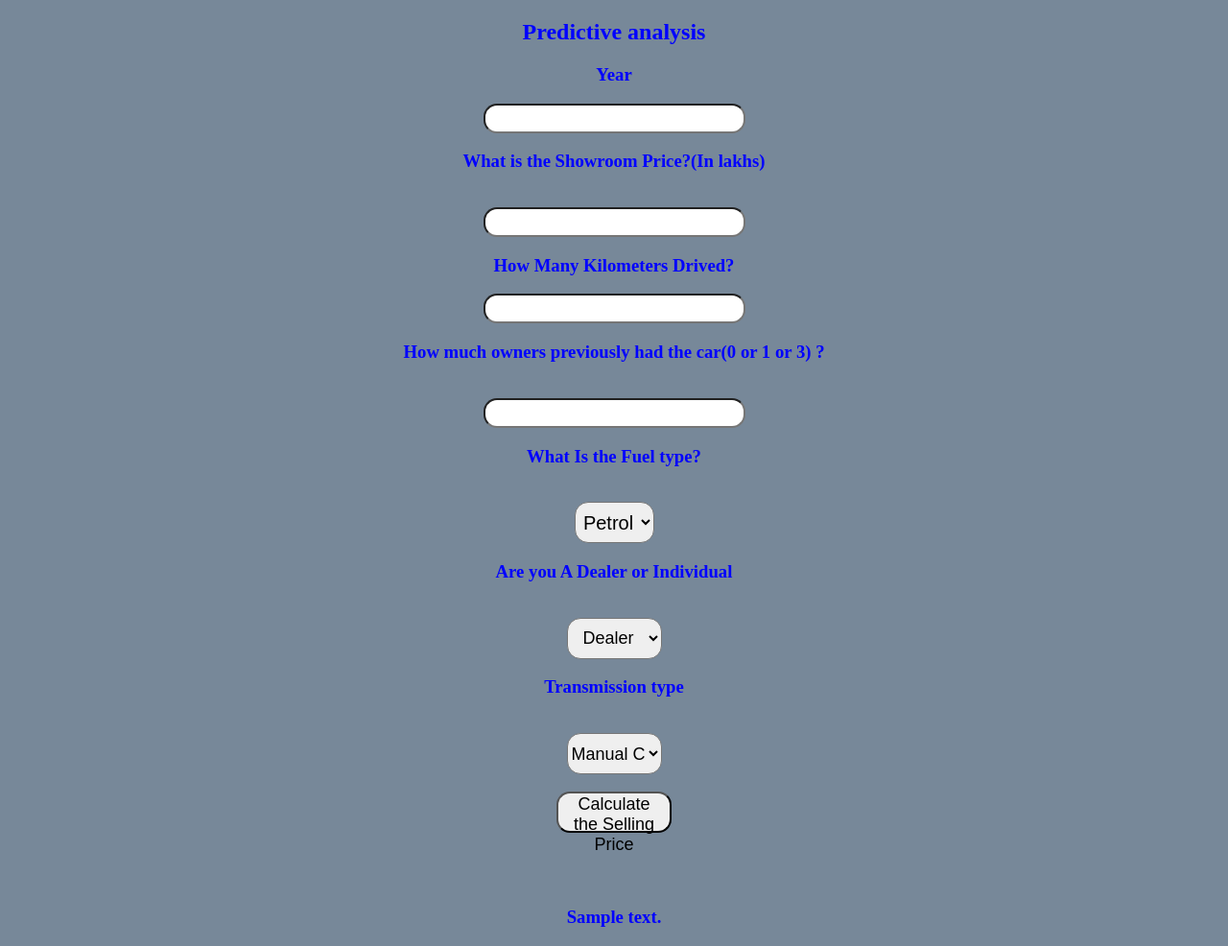
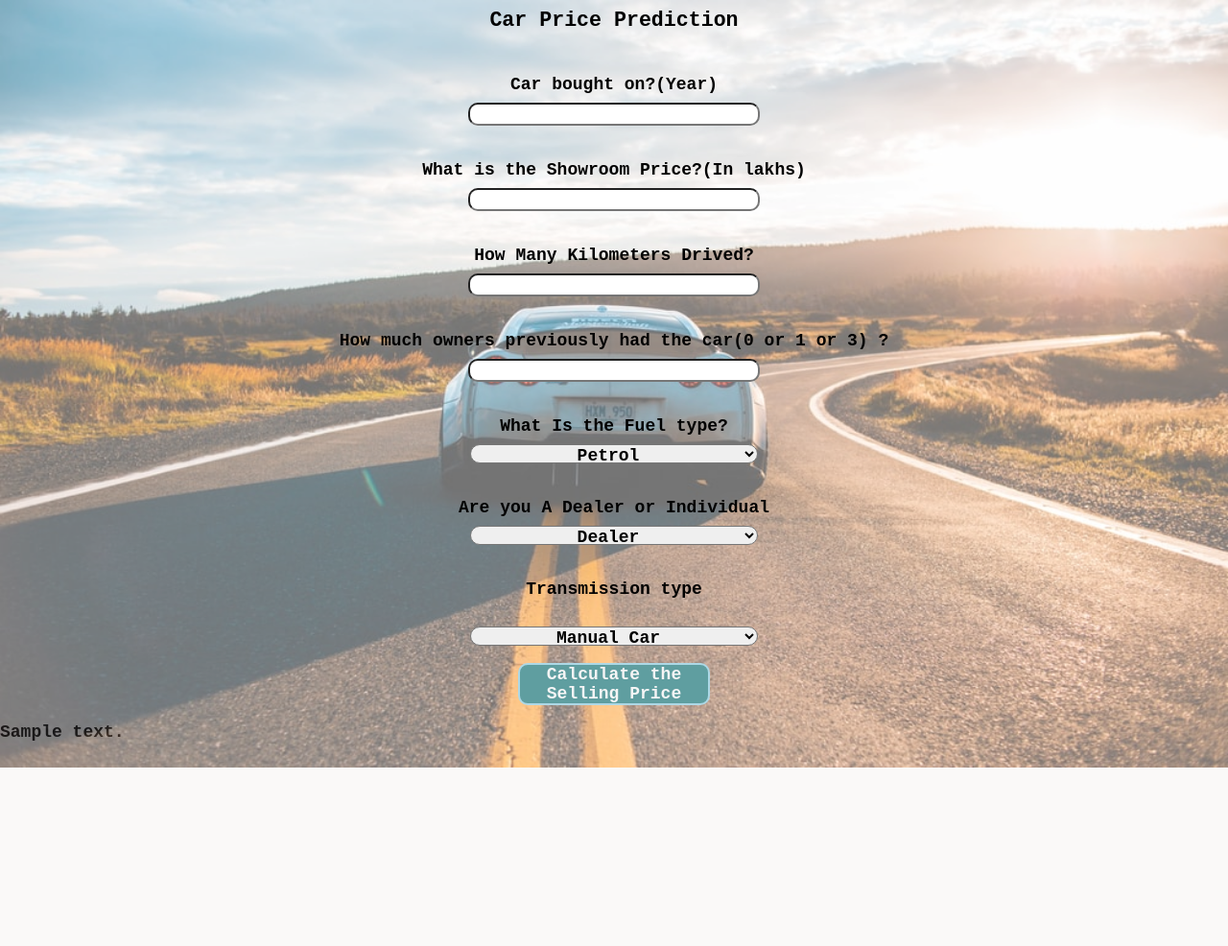
Before and after one commit to Sudharsan25/CarPrediction, a Flask app: template templates/index.html in a window 1280 px wide. Shown: the whole page at 96% size. After the commit the page ends 800 px from the top, so only its background shows below. Run offline with Flask 2, Linux system fonts and the light colour scheme; the template is opened without the code that fills it: most values are stand-ins (such as "Sample title", 1, 10 or a date in 2020); parts of the project's set-up code (start-up, migrations or seed data) failed here and were passed over.

Commit message:
Finished Front-end

```diff
--- a/app.py
+++ b/app.py
@@ -1,5 +1,5 @@
 from flask import Flask, render_template, request
-import jsonify
+from matplotlib.style import context
 import requests
 import pickle
 import numpy as np
@@ -45,10 +45,29 @@ def predict():
             Transmission_Mannual=0
         prediction=model.predict([[Present_Price,Kms_Driven2,Owner,Year,Fuel_Type_Diesel,Fuel_Type_Petrol,Seller_Type_Individual,Transmission_Mannual]])
         output=round(prediction[0],2)
+
+        if (output<5):
+            image = "less_than_5"
+        elif (output>=5 and output <10):
+            image= "5-10"
+        elif (output>=10 and output <20):
+            image = "10-20"
+        elif (output>=20 and output <50):
+            image = "20-50"
+        elif (output>=50):
+            image= "above_50"
+
+        image_url = "../static/images/{}.jpg".format(image)
+
         if output<0:
-            return render_template('index.html',prediction_texts="Sorry you cannot sell this car")
+            prediction_text = "Sorry You can not sell this car."
         else:
-            return render_template('index.html',prediction_text="You Can Sell The Car at {} lakhs".format(output))
+            prediction_text="Your Car is worth for around {} lakhs. You can sell this car at this Price.".format(output)
+
+        print(prediction_text)
+        print(image_url)
+
+        return render_template('predict.html',prediction_text=prediction_text,image_url=image_url)
     else:
         return render_template('index.html')
 
--- /dev/null
+++ b/static/style.css
@@ -0,0 +1,96 @@
+* {
+  padding: 0;
+  margin: 0;
+  font-family: "Courier New", Courier, monospace;
+  font-size: large;
+  font-weight: bold;
+}
+
+.wrap {
+  overflow: hidden;
+  position: relative;
+  width: 100vw;
+  height: 100vh;
+}
+
+.background {
+  opacity: 0.6;
+  position: absolute;
+  left: 0;
+  top: 0;
+  width: 100%;
+  height: 100%;
+  transition: all ease-in 1s;
+}
+
+.form {
+  position: relative;
+  text-align: center;
+}
+
+.form h2 {
+  font-size: larger;
+  font-weight: bolder;
+  margin: 0.5rem;
+}
+
+.details {
+  display: flex;
+  flex-direction: column;
+  justify-content: center;
+  align-items: center;
+}
+
+.inputs {
+  display: flex;
+  flex-direction: column;
+  align-items: center;
+  justify-content: center;
+  margin-top: 2rem;
+}
+
+.inputs input {
+  margin-top: 0.5rem;
+  width: 300px;
+  border-radius: 10px;
+  height: 20px;
+  text-align: center;
+}
+
+.inputs select {
+  margin-top: 0.5rem;
+  width: 300px;
+  border-radius: 10px;
+  height: 20px;
+  text-align: center;
+}
+
+#sub {
+  margin: 1rem;
+  width: 200px;
+  color: whitesmoke;
+  background-color: cadetblue;
+  border: 2px solid lightblue;
+  border-radius: 10px;
+  cursor: pointer;
+}
+
+.predict_wrap {
+  display: flex;
+  flex-direction: column;
+  justify-content: center;
+  align-items: center;
+  height: 100vh;
+}
+
+.predict_wrap img {
+  height: 30%;
+  width: 30%;
+  border-radius: 20px;
+  transition: all 1s ease-in;
+}
+
+.predict_wrap h3 {
+  margin-top: 1rem;
+  width: 50%;
+}
--- a/templates/index.html
+++ b/templates/index.html
@@ -4,156 +4,68 @@
 <head>
     <meta charset="UTF-8">
     <meta name="viewport" content="width=device-width, initial-scale=1.0">
-    <title>Document</title>
+    <title>Car Price Prediction</title>
+    <link rel="stylesheet" href="../static/style.css">
 </head>
 
 <body>
 
-    <div style="color:blue">
-        <form action="{{ url_for('predict')}}" method="post">
-            <h2>Predictive analysis</h2>
-            <h3>Year</h3>
-            <input id="first" name="Year" type="number ">
-            <h3>What is the Showroom Price?(In lakhs)</h3><br><input id="second" name="Present_Price" required="required">
-            <h3>How Many Kilometers Drived?</h3><input id="third" name="Kms_Driven" required="required">
-            <h3>How much owners previously had the car(0 or 1 or 3) ?</h3><br><input id="fourth" name="Owner" required="required">
-            <h3>What Is the Fuel type?</h3><br><select name="Fuel_Type" id="fuel" required="required">
+    <div class="wrap">
+        <img class="background" src="/static/images/background.jpg" alt=""/>
+        <form action="{{ url_for('predict')}}" method="POST" class="form">
+            <h2>Car Price Prediction</h2>
+                <div class="details">
+                    <div class="inputs">
+                        <h3>Car bought on?(Year)</h3>
+                        <input name="Year" type="number"/>
+                    </div>
+                    <div class="inputs">
+                        <h3>What is the Showroom Price?(In lakhs)</h3>
+                        <input name="Present_Price" required="required"/>
+                    </div>
+                    <div class="inputs">
+                        <h3>How Many Kilometers Drived?</h3>
+                        <input id="third" name="Kms_Driven" required="required" />
+                      </div>
+                      <div class="inputs">
+                        <h3>How much owners previously had the car(0 or 1 or 3) ?</h3>
+                        <input id="fourth" name="Owner" required="required" />
+                      </div>
+                      <div class="inputs">
+                        <h3>What Is the Fuel type?</h3>
+                        <select name="Fuel_Type" id="fuel" required="required">
                           <option value="Petrol">Petrol</option>
                           <option value="Diesel">Diesel</option>
                           <option value="CNG">CNG</option>
                         </select>
-            <h3>Are you A Dealer or Individual</h3><br><select name="Seller_Type_Individual" id="resea" required="required">
+                      </div>
+                      <div class="inputs">
+                        <h3>Are you A Dealer or Individual</h3>
+                        <select name="Seller_Type_Individual" id="resea" required="required">
                           <option value="Dealer">Dealer</option>
                           <option value="Individual">Individual</option>
                         </select>
-            <h3>Transmission type</h3><br><select name="Transmission_Mannual" id="research" required="required">
+                      </div>
+                      <div class="inputs">
+                        <h3>Transmission type</h3>
+                        <br /><select
+                          name="Transmission_Mannual"
+                          id="research"
+                          required="required"
+                        >
                           <option value="Mannual">Manual Car</option>
                           <option value="Automatic">Automatic Car</option>
                         </select>
-            <br><br><button id="sub" type="submit ">Calculate the Selling Price</button>
-            <br>
-
-
-
-
+                    </div>
+                      <button id="sub" type="submit">
+                        Calculate the Selling Price
+                      </button>
+                </div>
         </form>
 
-
-
-        <br><br><h3>{{ prediction_text }}<h3>
+        <h3>{{ prediction_text }}<h3>
     </div>
 
-
-
-
-    <style>
-        body {
-            background-color: lightslategray;
-            text-align: center;
-            padding: 0px;
-        }
-
-        #research {
-            font-size: 18px;
-            width: 100px;
-            height: 23px;
-            top: 23px;
-        }
-
-        #box {
-            border-radius: 60px;
-            border-color: 45px;
-            border-style: solid;
-            font-family: cursive;
-            text-align: center;
-            background-color: rgb(168, 131, 61);
-            font-size: medium;
-            position: absolute;
-            width: 700px;
-            bottom: 9%;
-            height: 850px;
-            right: 30%;
-            padding: 0px;
-            margin: 0px;
-            font-size: 14px;
-        }
-
-        #fuel {
-            width: 83px;
-            height: 43px;
-            text-align: center;
-            border-radius: 14px;
-            font-size: 20px;
-        }
-
-        #fuel:hover {
-            background-color: coral;
-        }
-
-        #research {
-            width: 99px;
-            height: 43px;
-            text-align: center;
-            border-radius: 14px;
-            font-size: 18px;
-        }
-
-        #research:hover {
-            background-color: coral;
-        }
-
-        #resea {
-            width: 99px;
-            height: 43px;
-            text-align: center;
-            border-radius: 14px;
-            font-size: 18px;
-        }
-
-        #resea:hover {
-            background-color: coral;
-        }
-
-        #sub {
-            width: 120px;
-            height: 43px;
-            text-align: center;
-            border-radius: 14px;
-            font-size: 18px;
-        }
-
-        #sub:hover {
-            background-color: darkcyan;
-        }
-
-        #first {
-            border-radius: 14px;
-            height: 25px;
-            font-size: 20px;
-            text-align: center;
-        }
-
-        #second {
-            border-radius: 14px;
-            height: 25px;
-            font-size: 20px;
-            text-align: center;
-        }
-
-        #third {
-            border-radius: 14px;
-            height: 25px;
-            font-size: 20px;
-            text-align: center;
-        }
-
-        #fourth {
-            border-radius: 14px;
-            height: 25px;
-            font-size: 20px;
-            text-align: center;
-        }
-    </style>
 </body>
 
 </html>
```
Also changed, not shown: templates/predict.html (added, +21 -0 lines), static/images/10-20.jpg (added), static/images/20-50.jpg (added), static/images/5-10.jpg (added), static/images/above_50.jpg (added), static/images/background.jpg (added), static/images/less_than_5.jpg (added), 1 other file. Lines whose indentation alone changed are shown as unchanged.
